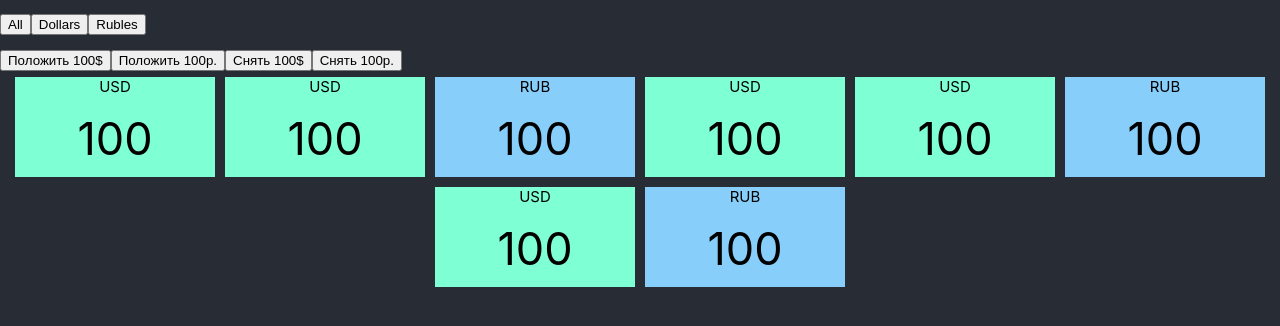
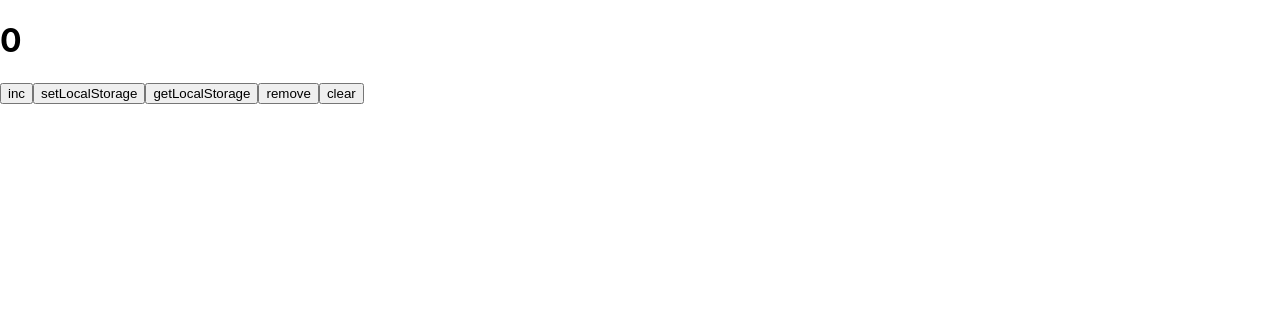
Before and after one commit to john1925brown/training__react, a React (Create React App) app: page / in a window 1280 px wide. Shown: the top 326 px of the page. Built offline with nearby package versions, Linux system fonts and the light colour scheme.

Commit message:
localStorage training

```diff
--- a/src/App.tsx
+++ b/src/App.tsx
@@ -2,13 +2,15 @@ import React from 'react';
 import { Accordeon } from './components/Accordeon';
 import { Radio } from './components/Radio/Radio';
 import { CashMashine } from './components/CashMashine/CashMashine';
+import { Storage } from './components/LocalStrorageTrain/Storage';
 
 function App() {
   return (
     <div className="App">
       {/* <Accordeon title="My list" /> */}
       {/* <Radio /> */}
-      <CashMashine />
+      {/* <CashMashine /> */}
+      <Storage/>
     </div>
   );
 }
--- /dev/null
+++ b/src/components/LocalStrorageTrain/Storage.tsx
@@ -0,0 +1,50 @@
+import { useEffect, useState } from 'react';
+
+export const Storage = () => {
+  const [value, setValue] = useState(0);
+
+  useEffect(() => {
+    getLocalStorageHandler();
+  }, []);
+
+  useEffect(() => {
+    setLocalStorageHandler();
+  }, [value]);
+
+  const incHandler = () => {
+    setValue(value + 1);
+  };
+
+  const setLocalStorageHandler = () => {
+    localStorage.setItem('value', JSON.stringify(value));
+  };
+
+  const getLocalStorageHandler = () => {
+    let valueAsString = localStorage.getItem('value');
+    if (valueAsString) {
+      let valueFromLocalStorage = JSON.parse(valueAsString);
+
+      setValue(valueFromLocalStorage);
+    }
+  };
+
+  const removeItemHandler = () => {
+    localStorage.removeItem('value');
+  };
+
+  const clearAllHandler = () => {
+    localStorage.clear();
+    setValue(0);
+  };
+
+  return (
+    <div>
+      <h1>{value}</h1>
+      <button onClick={incHandler}>inc</button>
+      <button onClick={setLocalStorageHandler}>setLocalStorage</button>
+      <button onClick={getLocalStorageHandler}>getLocalStorage</button>
+      <button onClick={removeItemHandler}>remove</button>
+      <button onClick={clearAllHandler}>clear</button>
+    </div>
+  );
+};
--- a/src/index.tsx
+++ b/src/index.tsx
@@ -7,11 +7,7 @@ import reportWebVitals from './reportWebVitals';
 const root = ReactDOM.createRoot(
   document.getElementById('root') as HTMLElement
 );
-root.render(
-  <React.StrictMode>
-    <App />
-  </React.StrictMode>
-);
+root.render(<App />);
 
 // If you want to start measuring performance in your app, pass a function
 // to log results (for example: reportWebVitals(console.log))
```
